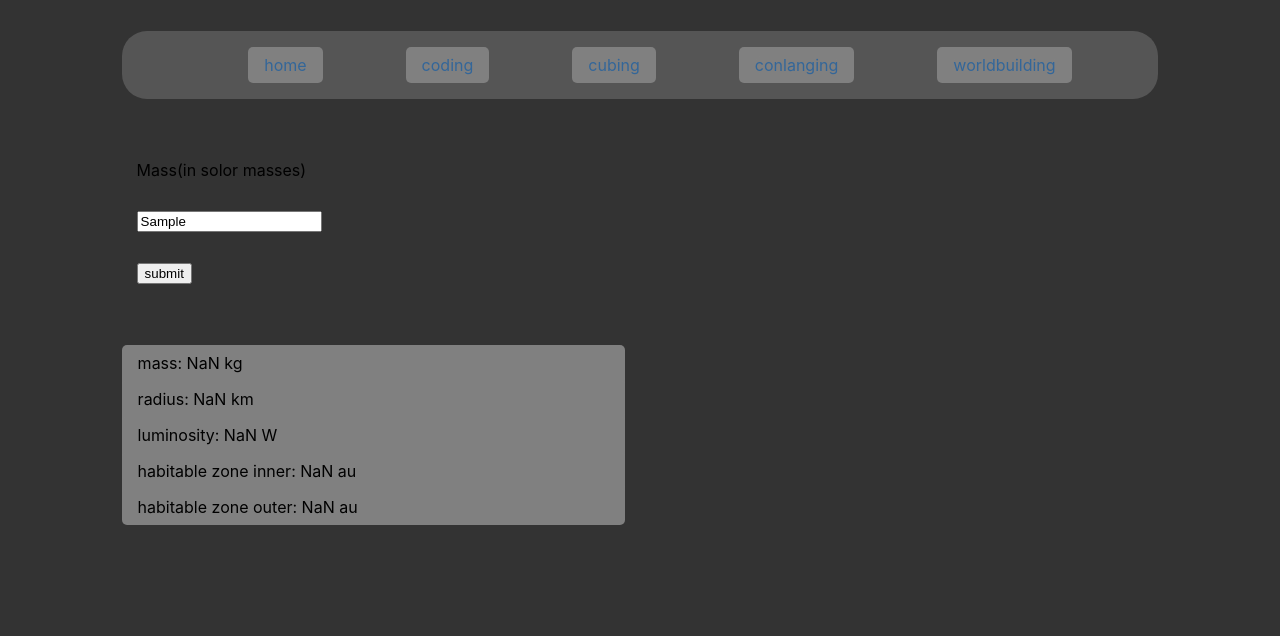
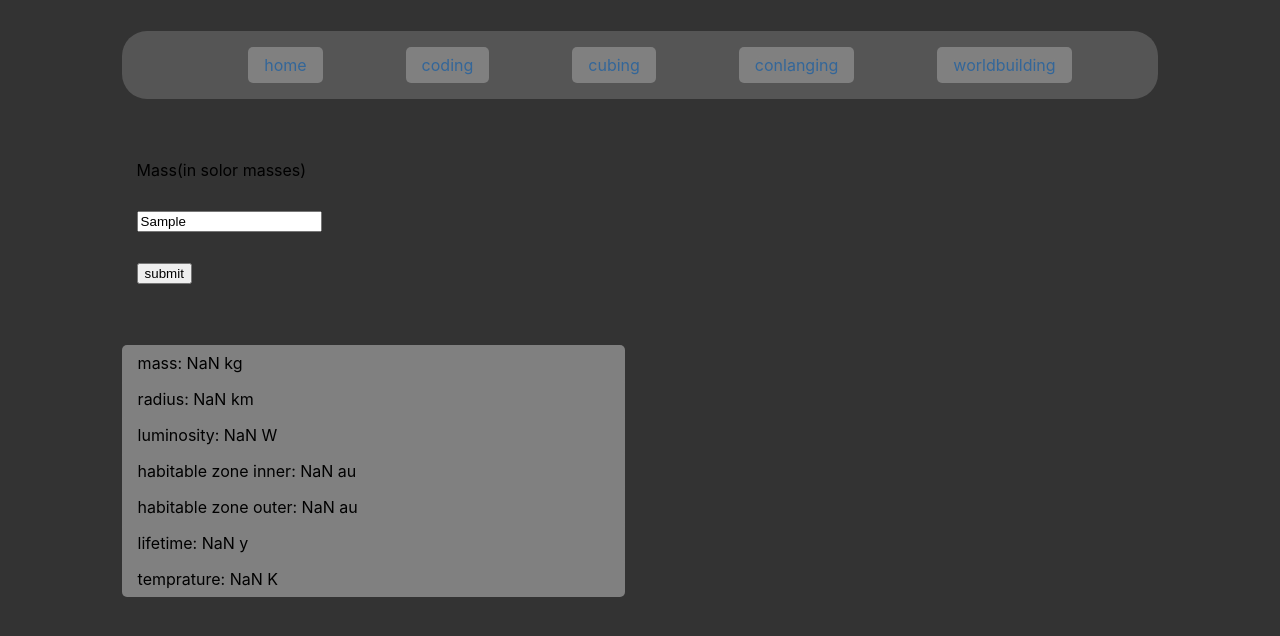
Before and after one commit to zimlit/zimlit.com-react, a React (Create React App) app: page /worldbuilding/star in a window 1280 px wide. Both pictures are taken after typing "Sample" into the empty fields and a click on the input "submit". Shown: the top 636 px of the page. Built offline with nearby package versions, Linux system fonts and the light colour scheme; the HTML template or start-up script is replaced by a standard one.

Commit message:
more star vals

```diff
--- a/src/worldbuilding-tools/star.js
+++ b/src/worldbuilding-tools/star.js
@@ -26,6 +26,8 @@ class Star extends React.Component {
 			<li class="res-elem">{`luminosity: ${luminosity * 3.827e26 } W`}</li>
 			<li class="res-elem">{`habitable zone inner: ${Math.sqrt(luminosity/1.1)} au`}</li>
 			<li class="res-elem">{`habitable zone outer: ${Math.sqrt(luminosity/0.53)} au`}</li>
+			<li class="res-elem">{`lifetime: ${(this.state.value/luminosity) * 10000000000} y`}</li>
+			<li class="res-elem">{`temprature: ${((luminosity/radius**2)**(1/4))*5778} K`}</li>
 		</ul>});
     event.preventDefault();
   }
```
